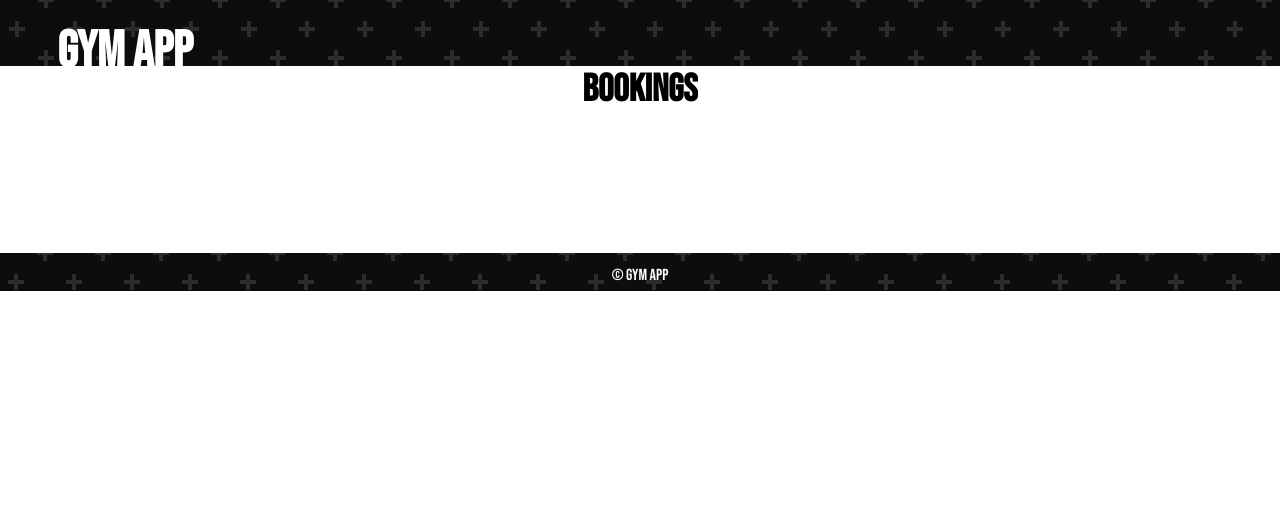
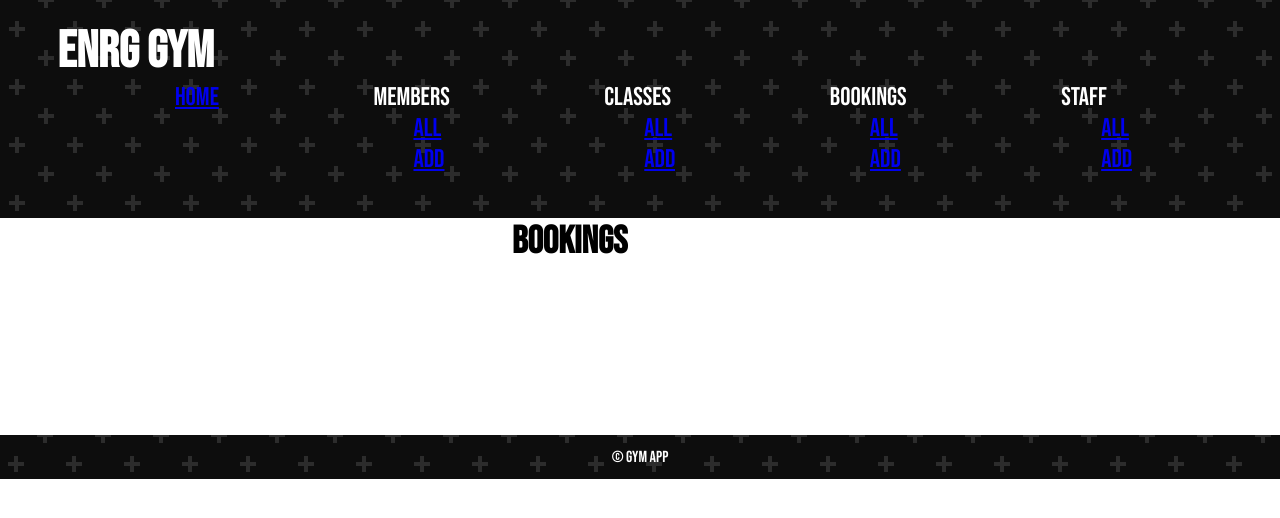
Before and after one commit to mwdfn/gym_web_app, a Flask app: page /bookings/ in a window 1280 px wide. Shown: the top 518 px of the page. Run offline with Flask 2, Linux system fonts and the light colour scheme; data that the repository does not hold is empty; some libraries are stand-ins or nearby versions.

Commit message:
adjust nav bar margin and main content margin

```diff
--- a/static/baseStyle.css
+++ b/static/baseStyle.css
@@ -16,7 +16,7 @@
     background-color: #0d0d0d;
     color: #ffffff;
     width: 100vw;
-    height: auto;
+    height: 15vw;
     grid-area: baseHead;
 }
 
@@ -24,6 +24,7 @@
     display: flex;
     align-items: flex-start;
     font-size: 2vw;
+    margin: 0vw 10vw 10vw 0vw;
 
 }
 
--- a/static/contentStyle.css
+++ b/static/contentStyle.css
@@ -11,7 +11,7 @@
     /* "mInfo mInfo mInfo mInfo mInfo mInfo mInfo mInfo" */
 
 #member-title {
-    /* grid-area: mTitle; */
+    margin: 0vw 10vw 0vw;
 }
 
 .tile {
@@ -21,6 +21,7 @@
     flex: 2 1 auto;
     flex-wrap: wrap;
     gap: 1vw;
+    margin: 0vw 10vw 5vw;
 }
 
 .tile-info {
--- a/static/style.css
+++ b/static/style.css
@@ -3,7 +3,7 @@
     max-width: 100%;
     /* max-height: 100%; */
     margin: 0 auto;
-    overflow: hidden;
+    overflow-x: hidden;
 }
 
 .container1{
--- a/templates/base.html
+++ b/templates/base.html
@@ -13,7 +13,7 @@
 </head>
 <body class="base-container">
     <header class="base-header">
-        <h1 class="logo">Gym App</h1>
+        <h1 class="logo">ENRG GYM</h1>
         <nav>
             <ul class="menu">
                 <li><a href="/">Home</a></li>
```
